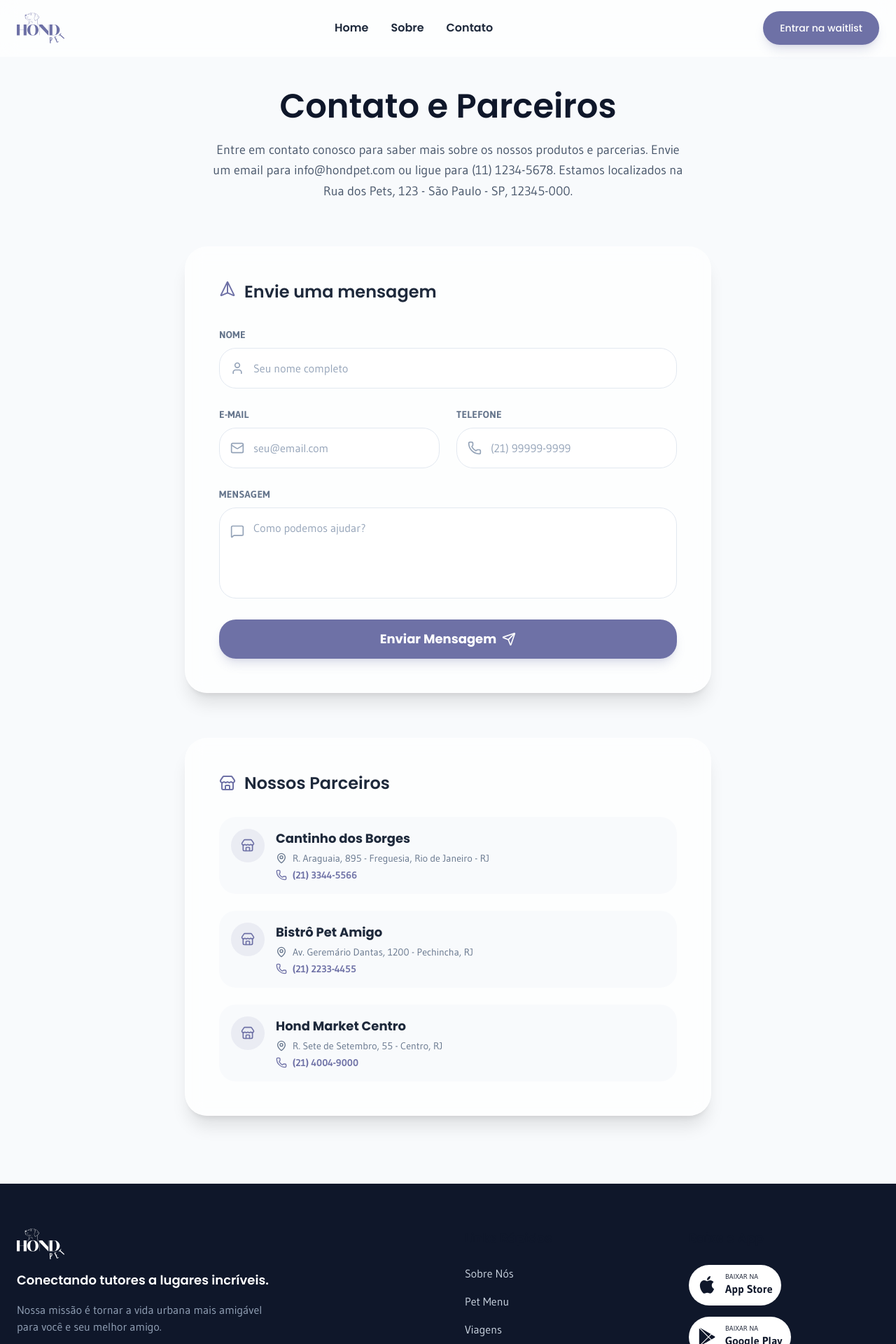
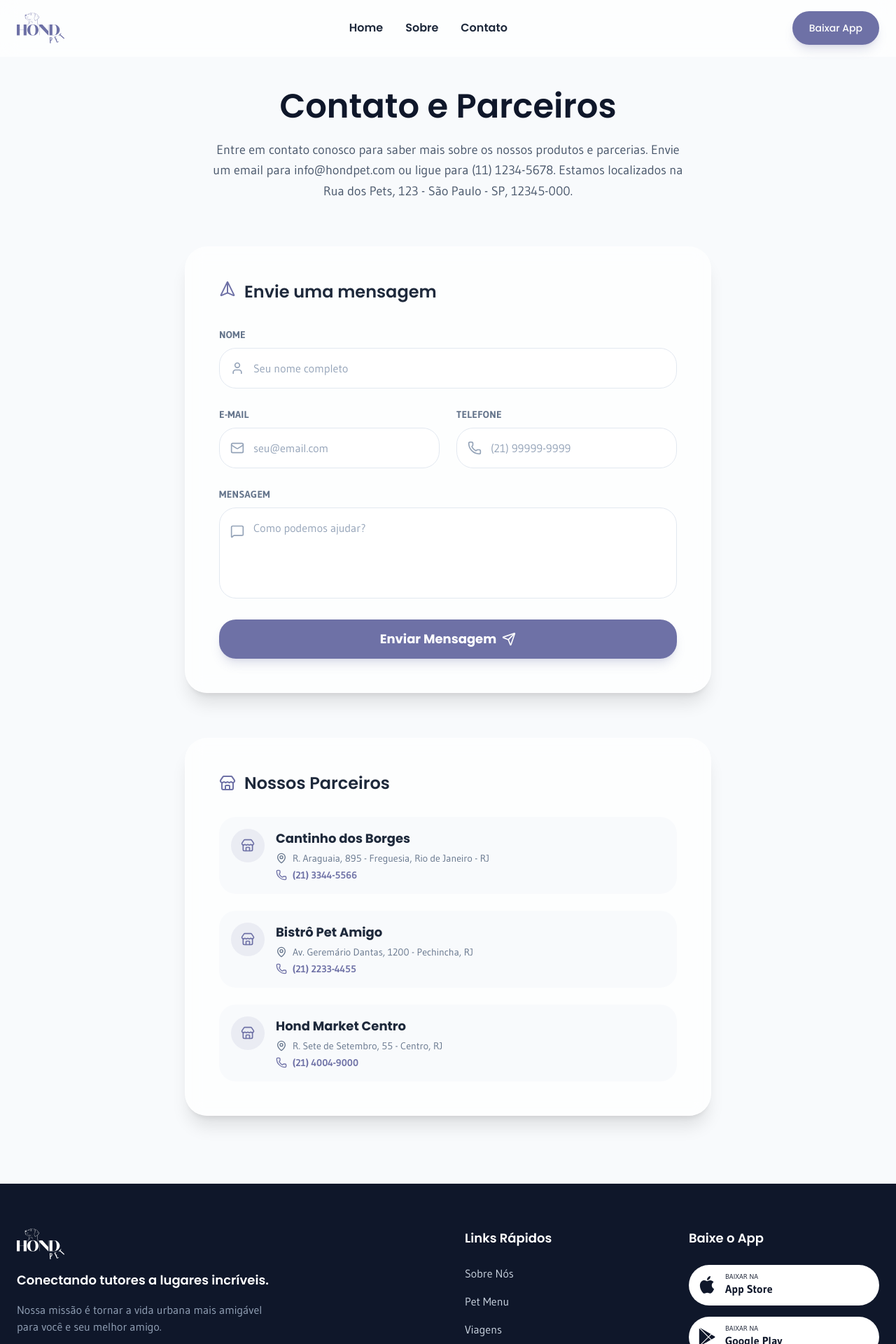
Before and after one commit to Ferraccioli/hond-pet-landing, a React (Vite) app: page /contact in a window 1280 px wide. Shown: the top 1920 px of the page at 70% size. Built offline with nearby package versions, Linux system fonts and the light colour scheme.

Commit message:
feat: implement waitlist modal and update all CTA buttons

```diff
--- a/src/components/about/app-showcase.tsx
+++ b/src/components/about/app-showcase.tsx
@@ -5,7 +5,7 @@ import { FadeIn } from "../ui/fade-in";
 const appFeatures = [
     {
         icon: Brain,
-        title: "Quizes Comportamentais",
+        title: "Quizes",
         description: "Entenda o perfil comportamental do seu pet.",
     },
     {
--- a/src/components/home/cta.tsx
+++ b/src/components/home/cta.tsx
@@ -1,7 +1,9 @@
 import apple from "../../assets/apple.svg";
 import googlePlay from "../../assets/google-play.svg";
+import { useModal } from "../../context/modal-context";
 
 export function CTASection() {
+    const { openWaitlist } = useModal();
     return (
         <section className="py-32 bg-white">
             <div className="max-w-[896px] mx-auto px-6 text-center">
@@ -11,15 +13,21 @@ export function CTASection() {
                 </h2>
 
                 <div className="flex flex-col sm:flex-row items-center justify-center gap-6">
-                    <a href="#" className="bg-dark text-white hover:bg-slate-800 transition-colors px-10 py-5 rounded-full flex items-center gap-4 min-w-[240px] justify-center">
+                    <button
+                        onClick={openWaitlist}
+                        className="bg-dark text-white hover:bg-slate-800 transition-colors px-10 py-5 rounded-full flex items-center gap-4 min-w-[240px] justify-center"
+                    >
                         <img src={apple} alt="Apple Store" className="w-6 h-6 invert brightness-0" />
                         <span className="font-bold font-sans text-lg">App Store</span>
-                    </a>
+                    </button>
 
-                    <a href="#" className="bg-primary text-white hover:bg-primary/90 transition-colors px-10 py-5 rounded-full flex items-center gap-4 min-w-[240px] justify-center shadow-lg shadow-primary/25">
+                    <button
+                        onClick={openWaitlist}
+                        className="bg-primary text-white hover:bg-primary/90 transition-colors px-10 py-5 rounded-full flex items-center gap-4 min-w-[240px] justify-center shadow-lg shadow-primary/25"
+                    >
                         <img src={googlePlay} alt="Google Play" className="w-6 h-6 brightness-0 invert" />
                         <span className="font-bold font-sans text-lg">Google Play</span>
-                    </a>
+                    </button>
                 </div>
             </div>
         </section>
--- a/src/components/home/hero.tsx
+++ b/src/components/home/hero.tsx
@@ -1,10 +1,12 @@
 import { Button } from "../ui/button";
+import { useModal } from "../../context/modal-context";
 import heroDog from "../../assets/hero-dog.png";
 import panela from "../../assets/panela.png";
 import pata from "../../assets/pata.svg";
 import { FadeIn } from "../ui/fade-in";
 
 export function Hero() {
+    const { openWaitlist } = useModal();
     return (
         <section className="relative pt-32 pb-20 lg:pt-48 lg:pb-32 overflow-hidden bg-gradient-to-r from-background to-white">
             <div className="max-w-[1280px] mx-auto px-6">
@@ -26,7 +28,12 @@ export function Hero() {
                         </FadeIn>
 
                         <FadeIn direction="right" delay={0.4} className="pt-4">
-                            <Button size="lg" variant="outline" className="border-2 border-primary text-primary hover:bg-primary hover:text-white text-lg h-16 px-10 rounded-3xl">
+                            <Button
+                                onClick={openWaitlist}
+                                size="lg"
+                                variant="outline"
+                                className="border-2 border-primary text-primary hover:bg-primary hover:text-white text-lg h-16 px-10 rounded-3xl"
+                            >
                                 Conhecer o App
                             </Button>
                         </FadeIn>
--- a/src/components/layout/footer.tsx
+++ b/src/components/layout/footer.tsx
@@ -1,4 +1,5 @@
 import { Link } from "react-router-dom";
+import { useModal } from "../../context/modal-context";
 import logo from "../../assets/logo.svg";
 // Import social icons if available, else usage placeholders or Lucide
 import facebook from "../../assets/facebook.svg";
@@ -9,6 +10,7 @@ import apple from "../../assets/apple.svg";
 import googlePlay from "../../assets/google-play.svg";
 
 export function Footer() {
+    const { openWaitlist } = useModal();
     return (
         <footer className="bg-dark text-white pt-16 pb-16 border-t border-slate-100">
             <div className="max-w-[1280px] mx-auto px-6">
@@ -53,7 +55,7 @@ export function Footer() {
 
                     {/* Quick Links */}
                     <div>
-                        <h4 className="font-heading font-semibold text-lg mb-6">Links Rápidos</h4>
+                        <h4 className="font-heading font-semibold text-white text-lg mb-6">Links Rápidos</h4>
                         <ul className="space-y-4 font-sans text-slate-300">
                             <li><Link to="/about" className="hover:text-white transition-colors">Sobre Nós</Link></li>
                             <li><Link to="#" className="hover:text-white transition-colors">Pet Menu</Link></li>
@@ -64,22 +66,28 @@ export function Footer() {
 
                     {/* Download App */}
                     <div>
-                        <h4 className="font-heading font-semibold text-lg mb-6">Baixe o App</h4>
+                        <h4 className="font-heading font-semibold text-white text-lg mb-6">Baixe o App</h4>
                         <div className="space-y-4">
-                            <a href="#" className="bg-white text-dark p-3 rounded-full flex items-center gap-3 w-fit hover:bg-slate-100 transition-colors">
+                            <button
+                                onClick={(e) => { e.preventDefault(); openWaitlist(); }}
+                                className="bg-white text-slate-900 p-3 rounded-full flex items-center gap-3 w-full hover:bg-slate-100 transition-colors"
+                            >
                                 <img src={apple} alt="Apple" className="w-7 h-7" />
-                                <div className="flex flex-col leading-none">
+                                <div className="flex flex-col leading-none text-left">
                                     <span className="text-[10px] uppercase font-sans">Baixar na</span>
                                     <span className="font-bold font-sans text-base">App Store</span>
                                 </div>
-                            </a>
-                            <a href="#" className="bg-white text-dark p-3 rounded-full flex items-center gap-3 w-fit hover:bg-slate-100 transition-colors">
+                            </button>
+                            <button
+                                onClick={(e) => { e.preventDefault(); openWaitlist(); }}
+                                className="bg-white text-slate-900 p-3 rounded-full flex items-center gap-3 w-full hover:bg-slate-100 transition-colors"
+                            >
                                 <img src={googlePlay} alt="Google Play" className="w-7 h-7" />
-                                <div className="flex flex-col leading-none">
+                                <div className="flex flex-col leading-none text-left">
                                     <span className="text-[10px] uppercase font-sans">Baixar na</span>
                                     <span className="font-bold font-sans text-base">Google Play</span>
                                 </div>
-                            </a>
+                            </button>
                         </div>
                     </div>
                 </div>
--- a/src/components/layout/header.tsx
+++ b/src/components/layout/header.tsx
@@ -3,10 +3,12 @@ import { Link } from "react-router-dom";
 import { Menu, X } from "lucide-react";
 import { motion, AnimatePresence } from "framer-motion";
 import { Button } from "../ui/button";
+import { useModal } from "../../context/modal-context";
 import logo from "../../assets/logo.svg";
 
 export function Header() {
     const [isMenuOpen, setIsMenuOpen] = useState(false);
+    const { openWaitlist } = useModal();
 
     const toggleMenu = () => setIsMenuOpen(!isMenuOpen);
 
@@ -51,11 +53,12 @@ export function Header() {
 
                 {/* CTA & Mobile Toggle */}
                 <div className="flex items-center gap-4 z-50">
-                    <Link to="/contact">
-                        <Button className="hidden md:inline-flex bg-primary hover:bg-primary/90 rounded-full shadow-lg shadow-primary/20">
-                            Entrar na waitlist
-                        </Button>
-                    </Link>
+                    <Button
+                        onClick={openWaitlist}
+                        className="hidden md:inline-flex bg-primary hover:bg-primary/90 rounded-full shadow-lg shadow-primary/20"
+                    >
+                        Baixar App
+                    </Button>
 
                     <button
                         className="p-2 text-slate-900 md:hidden outline-none"
@@ -102,11 +105,15 @@ export function Header() {
                             transition={{ delay: 0.4 }}
                             className="pt-8 border-t border-slate-100"
                         >
-                            <Link to="/contact" onClick={() => setIsMenuOpen(false)}>
-                                <Button className="w-full h-16 text-lg bg-primary hover:bg-primary/90 rounded-2xl shadow-lg shadow-primary/20">
-                                    Entrar na waitlist
-                                </Button>
-                            </Link>
+                            <Button
+                                onClick={() => {
+                                    setIsMenuOpen(false);
+                                    openWaitlist();
+                                }}
+                                className="w-full h-16 text-lg bg-primary hover:bg-primary/90 rounded-2xl shadow-lg shadow-primary/20"
+                            >
+                                Baixar App
+                            </Button>
                         </motion.div>
                     </motion.div>
                 )}
--- a/src/components/layout/layout.tsx
+++ b/src/components/layout/layout.tsx
@@ -1,15 +1,20 @@
 import { Outlet } from "react-router-dom";
 import { Header } from "./header";
 import { Footer } from "./footer";
+import { ModalProvider } from "../../context/modal-context";
+import { WaitlistModal } from "../ui/waitlist-modal";
 
 export function Layout() {
     return (
+        <ModalProvider>
             <div className="flex flex-col min-h-screen bg-background">
                 <Header />
                 <main className="flex-1">
                     <Outlet />
                 </main>
                 <Footer />
+                <WaitlistModal />
             </div>
+        </ModalProvider>
     );
 }
--- /dev/null
+++ b/src/context/modal-context.tsx
@@ -0,0 +1,30 @@
+import { createContext, useContext, useState, type ReactNode } from 'react';
+
+interface ModalContextType {
+    isWaitlistOpen: boolean;
+    openWaitlist: () => void;
+    closeWaitlist: () => void;
+}
+
+const ModalContext = createContext<ModalContextType | undefined>(undefined);
+
+export function ModalProvider({ children }: { children: ReactNode }) {
+    const [isWaitlistOpen, setIsWaitlistOpen] = useState(false);
+
+    const openWaitlist = () => setIsWaitlistOpen(true);
+    const closeWaitlist = () => setIsWaitlistOpen(false);
+
+    return (
+        <ModalContext.Provider value={{ isWaitlistOpen, openWaitlist, closeWaitlist }}>
+            {children}
+        </ModalContext.Provider>
+    );
+}
+
+export function useModal() {
+    const context = useContext(ModalContext);
+    if (context === undefined) {
+        throw new Error('useModal must be used within a ModalProvider');
+    }
+    return context;
+}
```
Also changed, not shown: src/components/ui/waitlist-modal.tsx (added, +65 -0 lines). Lines whose indentation alone changed are shown as unchanged.
